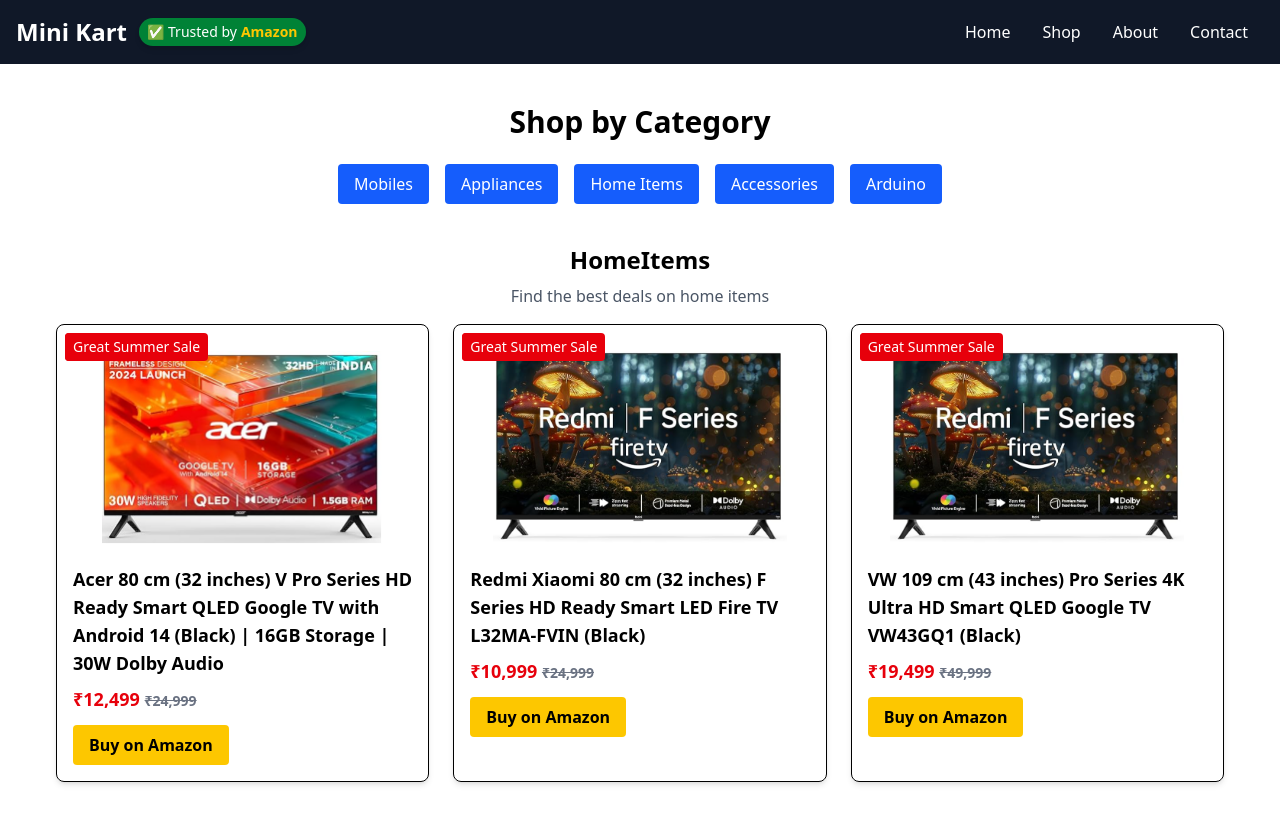
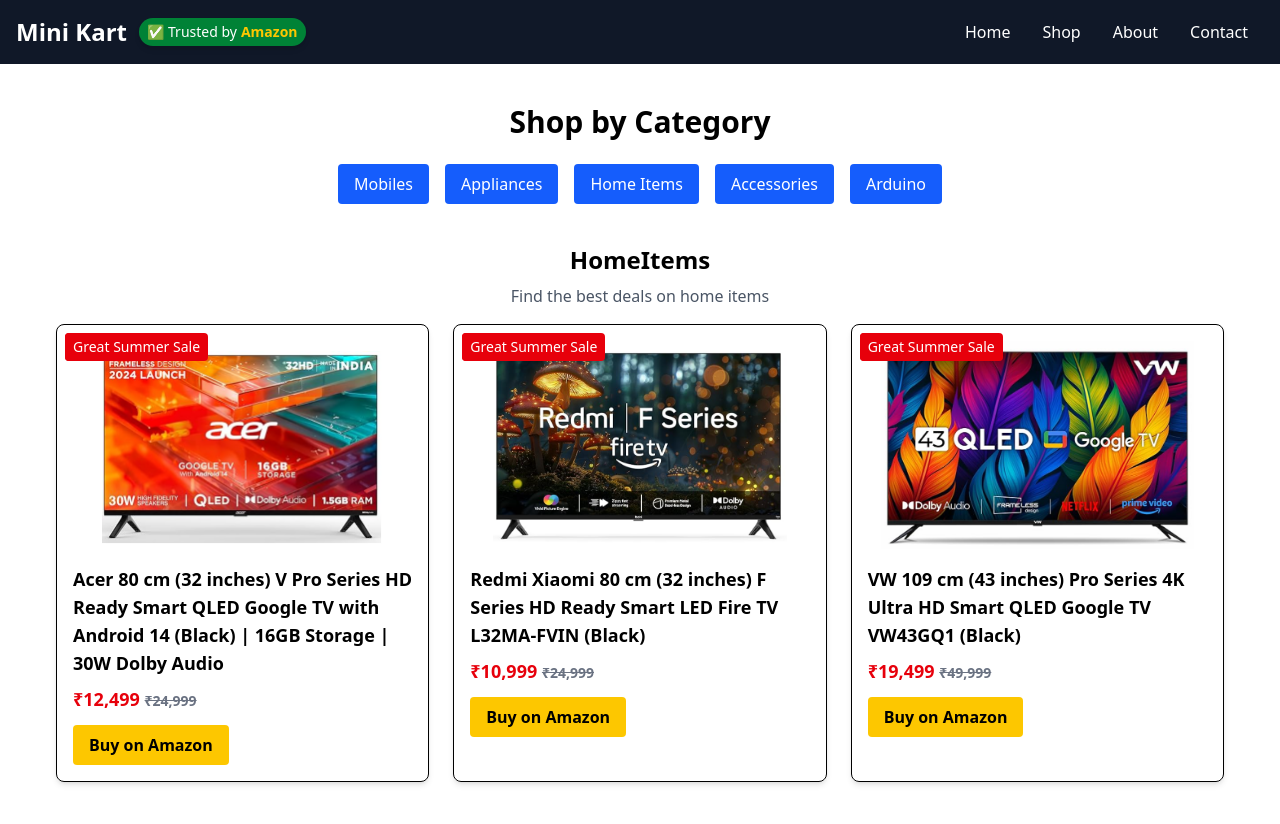
Before and after one commit to Hari428867/ecommerce-app, a React (Vite) app: page /shop in a window 1280 px wide. Both pictures are taken after a click on the button "Home Items". Shown: the top 824 px of the page. Built offline with nearby package versions, Linux system fonts and the light colour scheme.

Commit message:
Update HomeItems.jsx

```diff
--- a/src/pages/categories/HomeItems.jsx
+++ b/src/pages/categories/HomeItems.jsx
@@ -74,7 +74,7 @@
             -61%
           </span>
           <img
-            src="/images/redmi32inchtv.png"
+            src="/images/vmsmarttv.png"
             alt="VW43inchtv"
             className="w-full h-52 object-contain mb-4"
           />
```
